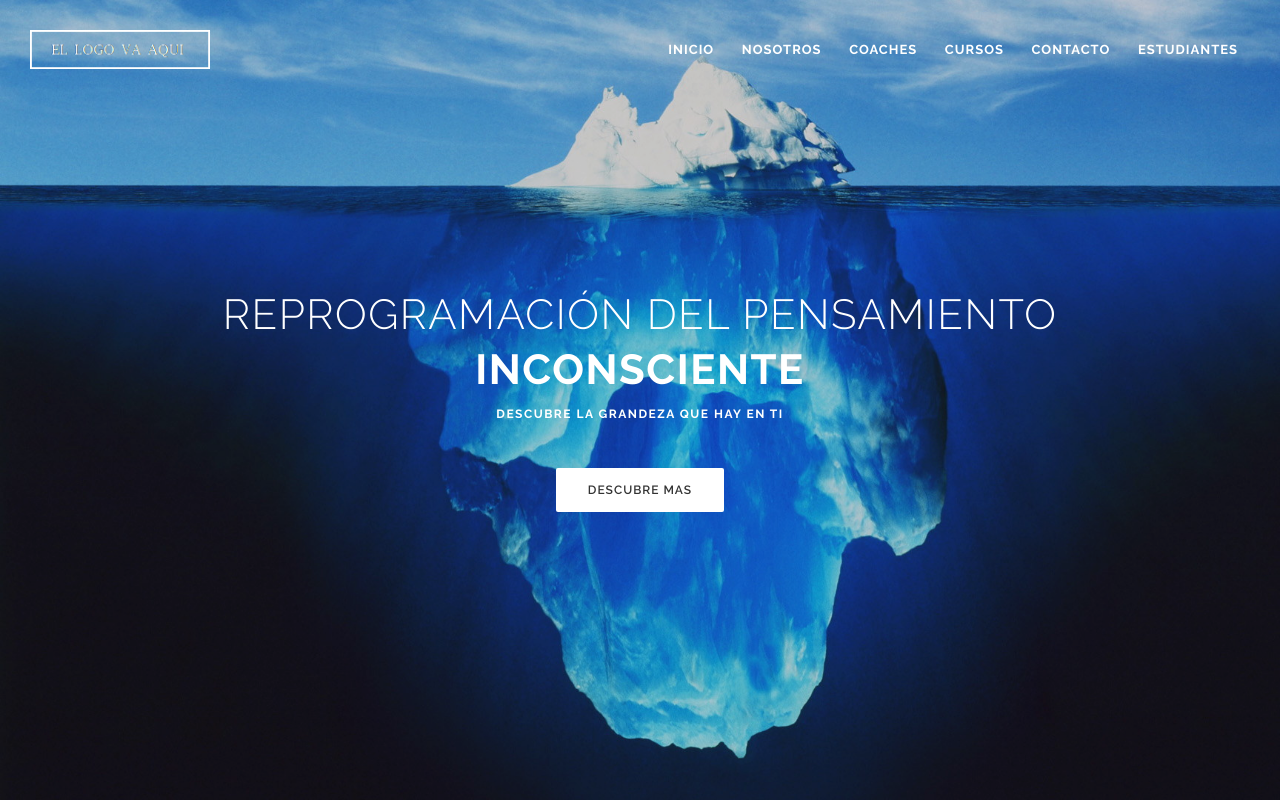
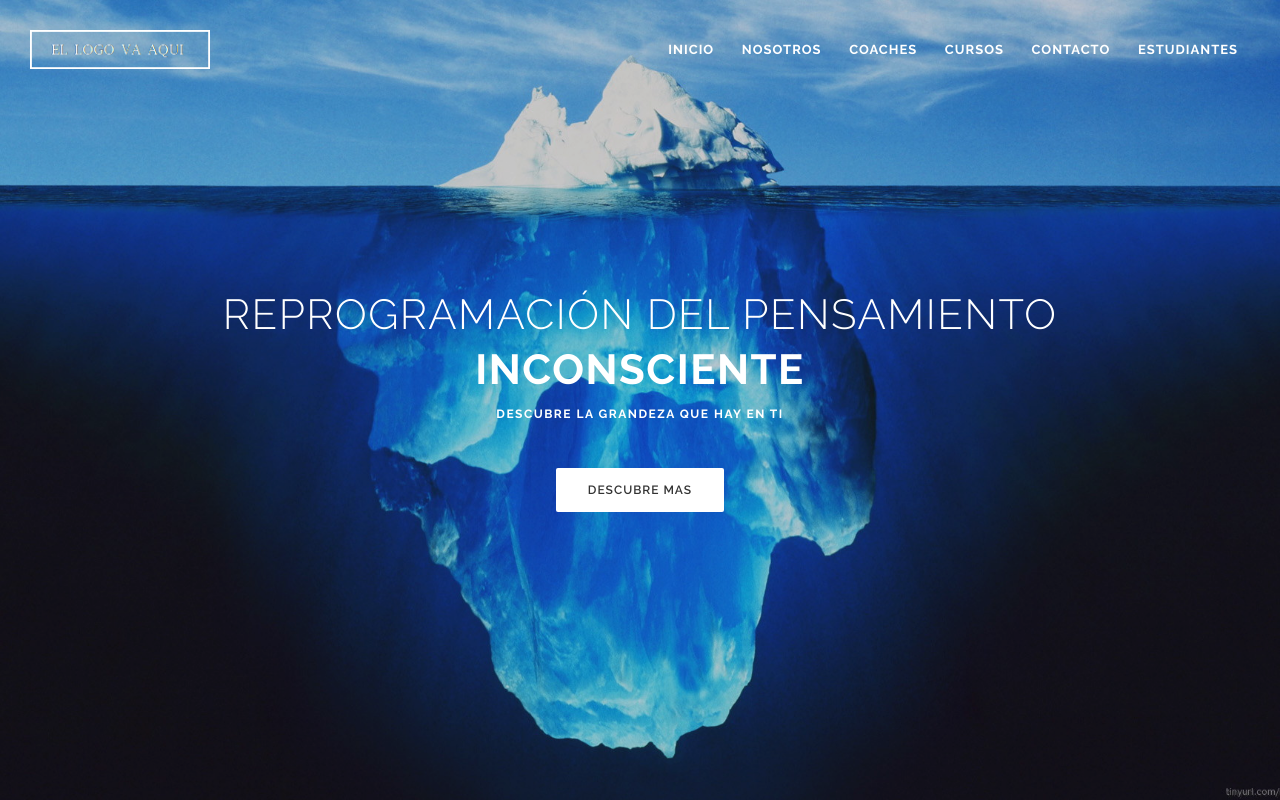
Before and after one commit to Asfalter/Asfalter.github.io, a plain HTML site: page index.html in a window 1280 px wide. Shown: the top 800 px of the page. Drawn offline with nearby package versions, Linux system fonts and the light colour scheme; some packages are replaced by stand-ins of ours.

Commit message:
Fixed the parallax background image

```diff
--- a/js/theme.js
+++ b/js/theme.js
@@ -283,7 +283,7 @@ $(function () {
             $el.css("background-position", 'left' + " " + yPos_p + "px");
         }
         if ($('.parallax').hasClass('parallax-background2')) {
-            $el.css("background-position", 'left' + " " + -yPos_p + "px");
+            $el.css("background-position", 'center' + " " + -yPos_p + "px");
 
         }
     };
```
Also changed, not shown: index.html (+1 -1 lines).
